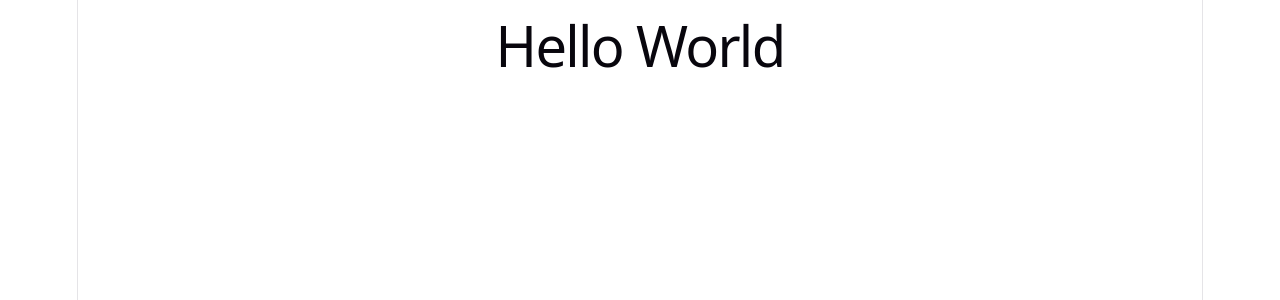
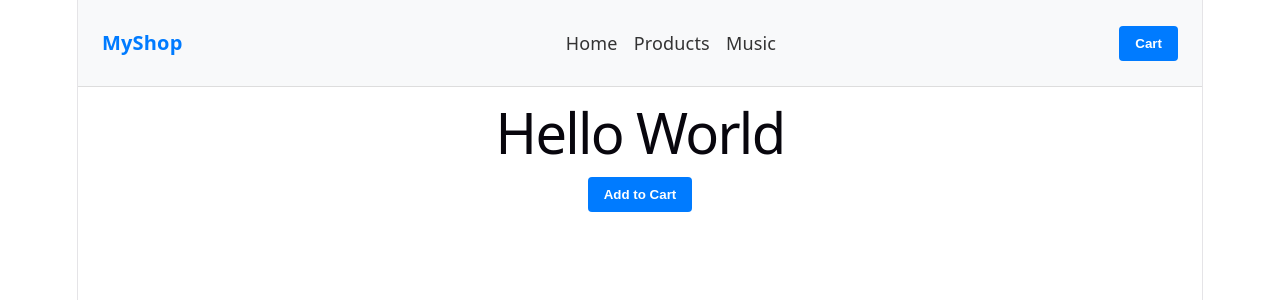
Before and after one commit to Gari111graf/vite-react-ts-pet., a React (Vite) app: page / in a window 1280 px wide. Shown: the top 300 px of the page. Built offline with nearby package versions, Linux system fonts and the light colour scheme.

Commit message:
feat: add Button and Navbar components with styles

```diff
--- a/src/App.tsx
+++ b/src/App.tsx
@@ -1,9 +1,13 @@
-import "./styles/_variables.scss";
-
+import Button from "./components/Button";
+import Navbar from "./components/Navbar";
 export default function App() {
   return (
-    <div className="App">
+      <div className="App">
+        <Navbar />
       <h1>Hello World</h1>
+      <Button variant="primary" onClick={() => alert("Добавлено в корзину!")}>
+        Add to Cart
+      </Button>
     </div>
   );
 }
--- /dev/null
+++ b/src/components/Button.scss
@@ -0,0 +1,35 @@
+.button {
+  padding: 10px 16px;
+  border: none;
+  border-radius: 4px;
+  cursor: pointer;
+  font-weight: 600;
+  transition: background 0.2s ease;
+
+  &--primary {
+    background: #007bff;
+    color: #fff;
+
+    &:hover {
+      background: #0056b3;
+    }
+  }
+
+  &--secondary {
+    background: #6c757d;
+    color: #fff;
+
+    &:hover {
+      background: #545b62;
+    }
+  }
+
+  &--danger {
+    background: #dc3545;
+    color: #fff;
+
+    &:hover {
+      background: #a71d2a;
+    }
+  }
+}
--- a/src/components/Button.tsx
+++ b/src/components/Button.tsx
@@ -0,0 +1,28 @@
+import React from "react";
+import "./Button.scss"; // стили для кнопки
+
+type ButtonProps = {
+  children: React.ReactNode;       // текст или иконка внутри кнопки
+  onClick?: () => void;            // обработчик клика
+  type?: "button" | "submit";      // тип кнопки
+  variant?: "primary" | "secondary" | "danger"; // стилизация
+};
+
+const Button: React.FC<ButtonProps> = ({
+  children,
+  onClick,
+  type = "button",
+  variant = "primary",
+}) => {
+  return (
+    <button
+      type={type}
+      onClick={onClick}
+      className={`button button--${variant}`}
+    >
+      {children}
+    </button>
+  );
+};
+
+export default Button;
--- /dev/null
+++ b/src/components/Navbar.scss
@@ -0,0 +1,35 @@
+.navbar {
+  display: flex;
+  justify-content: space-between;
+  align-items: center;
+  padding: 12px 24px;
+  background: #f8f9fa;
+  border-bottom: 1px solid #ddd;
+
+  &__logo {
+    font-size: 20px;
+    font-weight: bold;
+    color: #007bff;
+  }
+
+  &__links {
+    list-style: none;
+    display: flex;
+    gap: 16px;
+
+    li a {
+      text-decoration: none;
+      color: #333;
+      font-weight: 500;
+
+      &:hover {
+        color: #007bff;
+      }
+    }
+  }
+
+  &__actions {
+    display: flex;
+    gap: 12px;
+  }
+}
--- a/src/components/Navbar.tsx
+++ b/src/components/Navbar.tsx
@@ -0,0 +1,23 @@
+import React from "react";
+import Button from "./Button";
+import "./Navbar.scss";
+
+const Navbar: React.FC = () => {
+  return (
+    <nav className="navbar">
+      <div className="navbar__logo">MyShop</div>
+      <ul className="navbar__links">
+        <li><a href="#">Home</a></li>
+        <li><a href="#">Products</a></li>
+        <li><a href="#">Music</a></li>
+      </ul>
+      <div className="navbar__actions">
+        <Button variant="primary" onClick={() => alert("Корзина открыта!")}>
+          Cart
+        </Button>
+      </div>
+    </nav>
+  );
+};
+
+export default Navbar;
```
